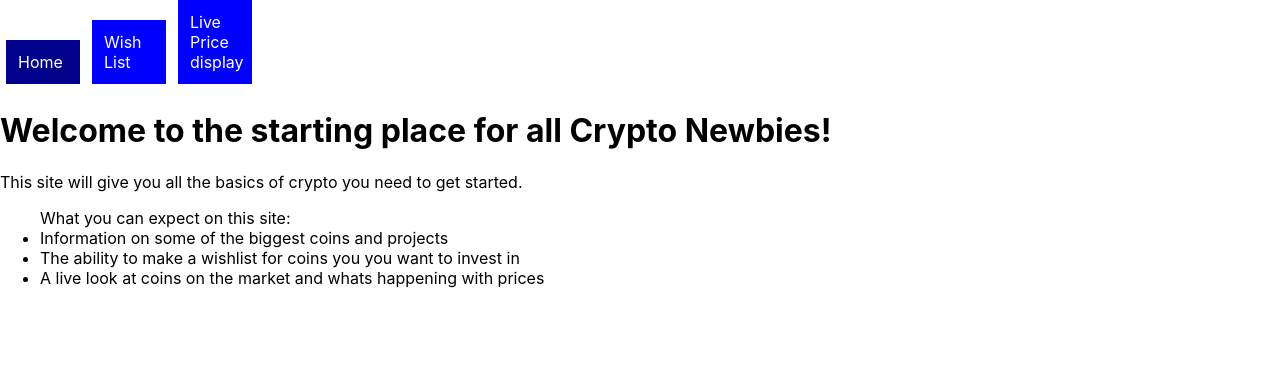
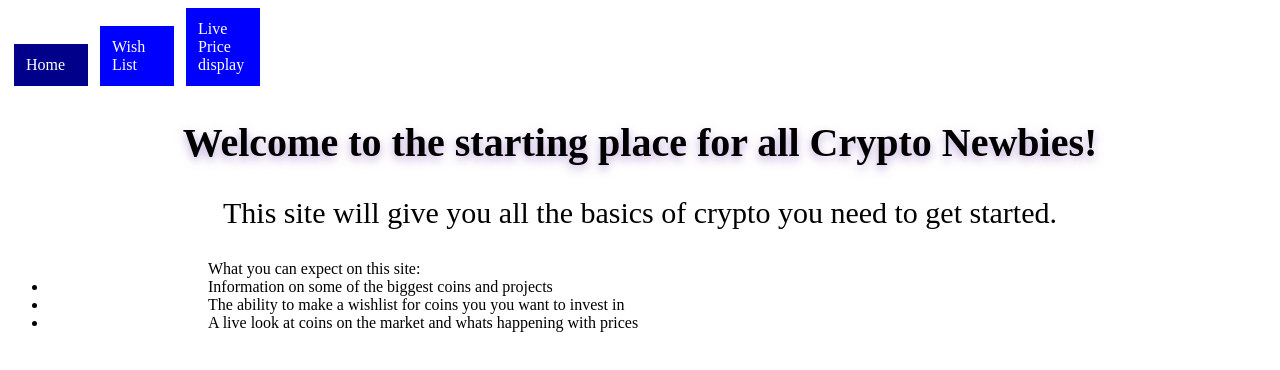
Before and after one commit to Perrydise/Phase-2-Project, a React (Create React App) app: page / in a window 1280 px wide. Shown: the top 370 px of the page. Built offline with nearby package versions, Linux system fonts and the light colour scheme.

Commit message:
added css properly

```diff
--- a/src/App.css
+++ b/src/App.css
@@ -13,3 +13,7 @@
   font-size: 30px;
   text-align: center;
 }
+
+.home-list {
+  text-indent: 10em;
+}
--- a/src/components/App.js
+++ b/src/components/App.js
@@ -4,6 +4,7 @@
 import { Route, Switch } from "react-router-dom"
 import WishList from './WishList';
 import PriceDisplayPage from './PriceDisplayPage';
+import "../App.css"
 
 
 
--- a/src/index.css
+++ /dev/null
@@ -1,13 +0,0 @@
-body {
-  margin: 0;
-  font-family: -apple-system, BlinkMacSystemFont, 'Segoe UI', 'Roboto', 'Oxygen',
-    'Ubuntu', 'Cantarell', 'Fira Sans', 'Droid Sans', 'Helvetica Neue',
-    sans-serif;
-  -webkit-font-smoothing: antialiased;
-  -moz-osx-font-smoothing: grayscale;
-}
-
-code {
-  font-family: source-code-pro, Menlo, Monaco, Consolas, 'Courier New',
-    monospace;
-}
--- a/src/index.js
+++ b/src/index.js
@@ -1,6 +1,5 @@
 import React from 'react';
 import ReactDOM from 'react-dom/client';
-import './index.css';
 import App from './components/App';
 import {  BrowserRouter as Router } from 'react-router-dom';
 
```
